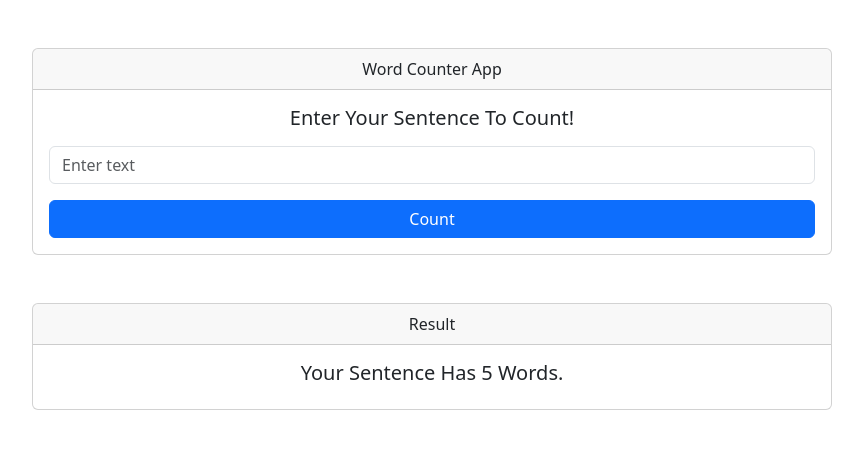
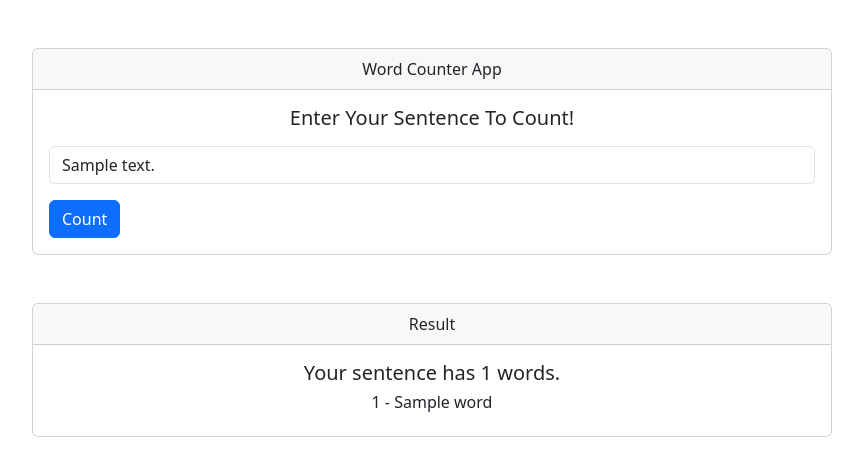
Before and after one commit to amahadnejad/Word_Counter, a Django app: template counter/templates/counter/counter.html in a window 1280 px wide. Shown: the part 56-532 px from the top of the page, without its empty margins (208-1071 px from the left). Run offline with Django 5.2, Linux system fonts and the light colour scheme; the template is opened without the code that fills it: most values are stand-ins (such as "Sample title", 1, 10 or a date in 2020).

Commit message:
Complete word_count_view

```diff
--- a/counter/templates/counter/counter.html
+++ b/counter/templates/counter/counter.html
@@ -10,21 +10,29 @@
             </div>
             <div class="card-body">
                 <h5 class="card-title d-flex justify-content-center">Enter Your Sentence To Count!</h5>
-                <input type="text" class="form-control mt-3" placeholder="Enter text">
-                <a href="#" class="btn btn-primary d-flex justify-content-center mt-3">Count</a>
+                <form method="POST" action="{% url 'word_count' %}">
+                    {% csrf_token %}
+                    <input type="text" name="text" class="form-control mt-3" placeholder="Enter text" value="{{ text }}"
+                           required>
+                    <button type="submit" class="btn btn-primary d-flex justify-content-center mt-3">Count</button>
+                </form>
             </div>
         </div>
     </div>
 
+    {% if word_count is not None %}
         <div class="d-flex justify-content-center mt-5">
             <div class="card" style="width: 50rem;">
                 <div class="card-header d-flex justify-content-center">
                     Result
                 </div>
                 <div class="card-body">
-                <h5 class="card-title d-flex justify-content-center">Your Sentence Has 5 Words.</h5>
-
+                    <h5 class="card-title d-flex justify-content-center">Your sentence has {{ word_count }} words.</h5>
+                    {% for word in words %}
+                        <h6 class="card-title d-flex justify-content-center">{{ forloop.counter }} - {{ word }}</h6>
+                    {% endfor %}
                 </div>
             </div>
         </div>
+    {% endif %}
 {% endblock content %}
--- a/counter/urls.py
+++ b/counter/urls.py
@@ -1,7 +1,7 @@
 from django.urls import path
 
-from .views import word_counter
+from .views import word_count_view
 
 urlpatterns = [
-    path('', word_counter, name='home')
+    path('', word_count_view, name='word_count')
 ]
```
Also changed, not shown: counter/views.py (+13 -2 lines). Lines whose indentation alone changed are shown as unchanged.
